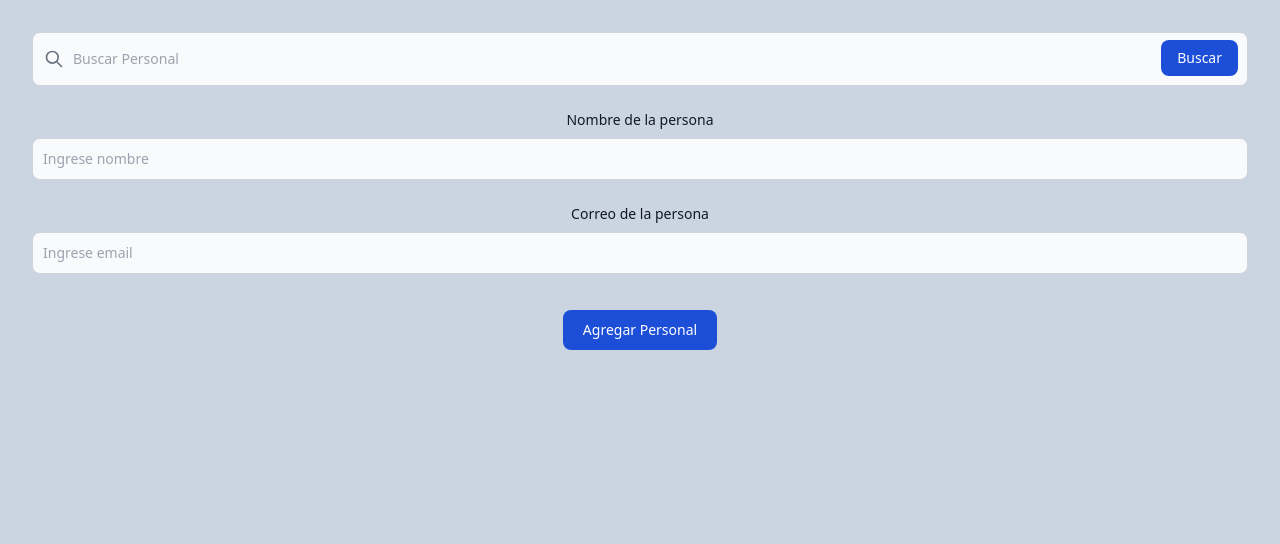
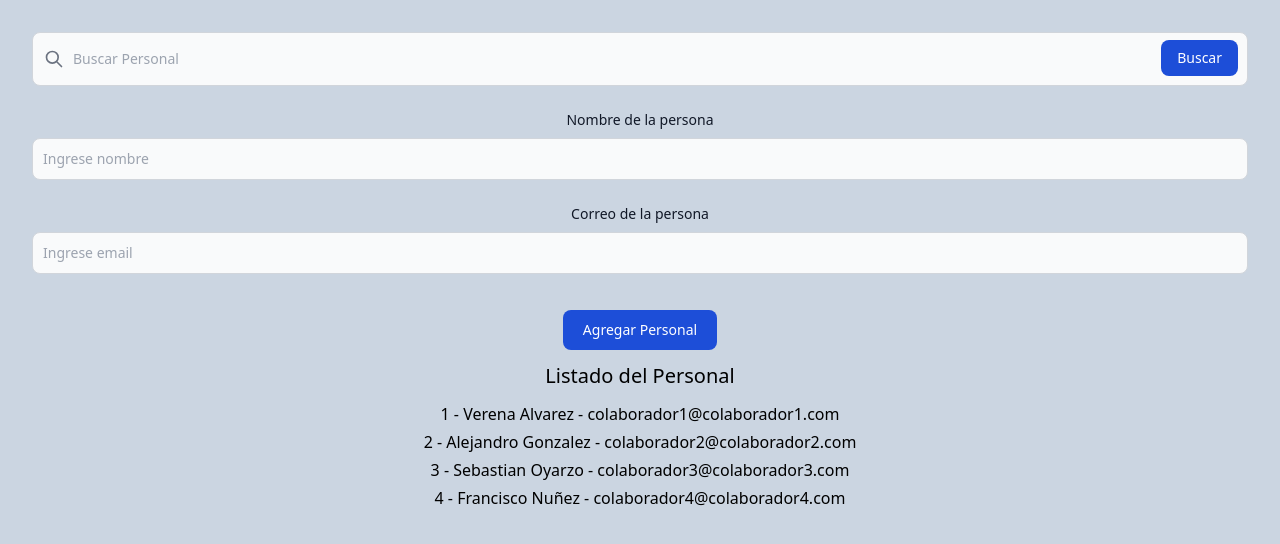
Before and after one commit to emonsalves/DFL-REACT-2--LIST, a React (Vite) app: page / in a window 1280 px wide. Shown: the top 544 px of the page. Built offline with nearby package versions, Linux system fonts and the light colour scheme.

Commit message:
Feat: footer with list from array

```diff
--- a/src/App.jsx
+++ b/src/App.jsx
@@ -11,13 +11,13 @@ function App() {
   const [email, setEmail] = useState("")
 
   // const filterArray = dbPersonal.filter((e)=> e.id !== 2)
-  console.log(arrayDb[1])
+  // console.log(arrayDb[1])
 
   return (
     <div className="App">
       <Header />
       <Section />
-      <Footer />
+      <Footer arrayDb= {arrayDb} setArrayDb={setArrayDb} />
     </div>
   )
 }
--- a/src/layout/Footer.jsx
+++ b/src/layout/Footer.jsx
@@ -1,8 +1,13 @@
-function Footer() {
+function Footer({ arrayDb, setArrayDb }) {
   return (
     <>
+    <h1 className="mt-3 text-xl">Listado del Personal</h1>
+      <ul className="mt-3">
+        {arrayDb.map((slot) => (
+          <li className="mt-1" key={slot.nombre}>{slot.id} - {slot.nombre} - {slot.correo}</li>
+        ))}
+      </ul>
     </>
   )
 }
-
 export default Footer
```
